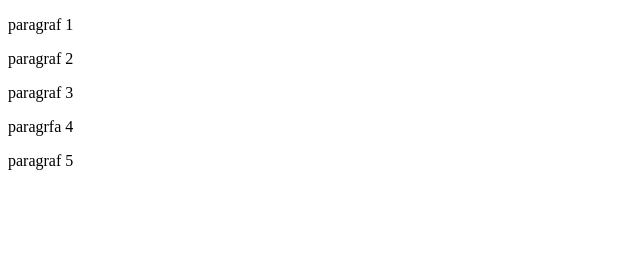
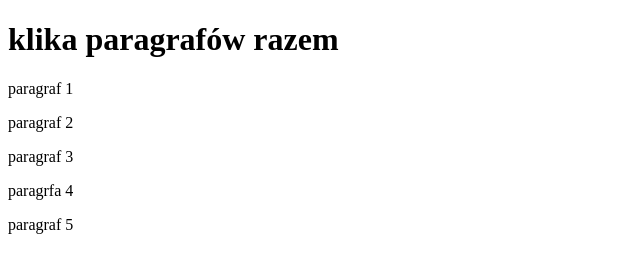
Before and after one commit to pawelp2018/gitjestgit, a plain HTML site: page index.html in a window 1280 px wide. Shown: the whole page, without its empty margins (0-640 px from the left). Drawn offline with Linux system fonts and the light colour scheme.

Commit message:
zmiana w h1

```diff
--- a/index.html
+++ b/index.html
@@ -5,12 +5,13 @@
     <title>Zadanie #11082</title>
 </head>
 <body>
-
+<h1>klika paragrafów razem</h1>
    <p> paragraf 1</p>
    <p> paragraf 2</p>
    <p> paragraf 3</p>
    <p>paragrfa 4</p>
    <p>paragraf 5</p>
 
+<!--i to na tyle-->
    </body>
 </html>
```
